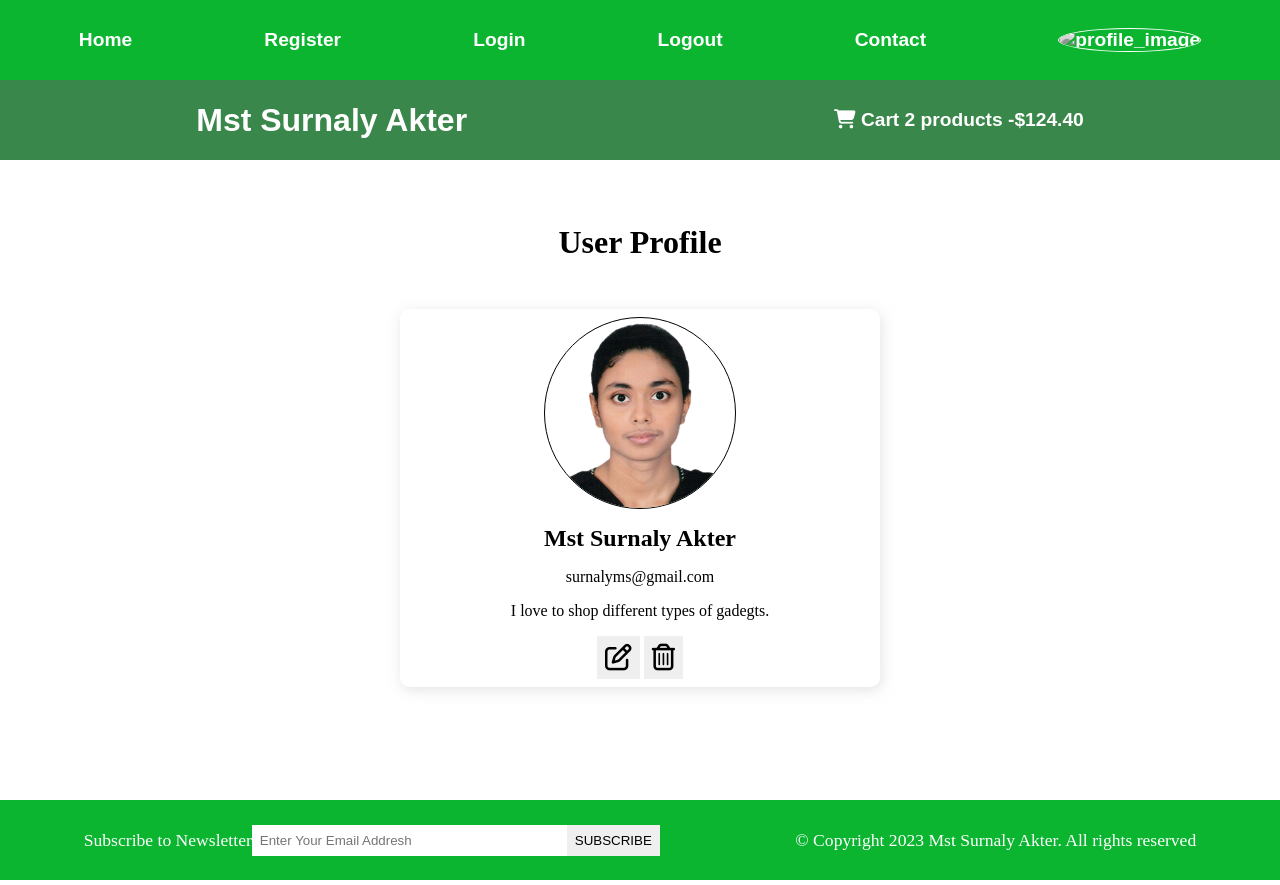
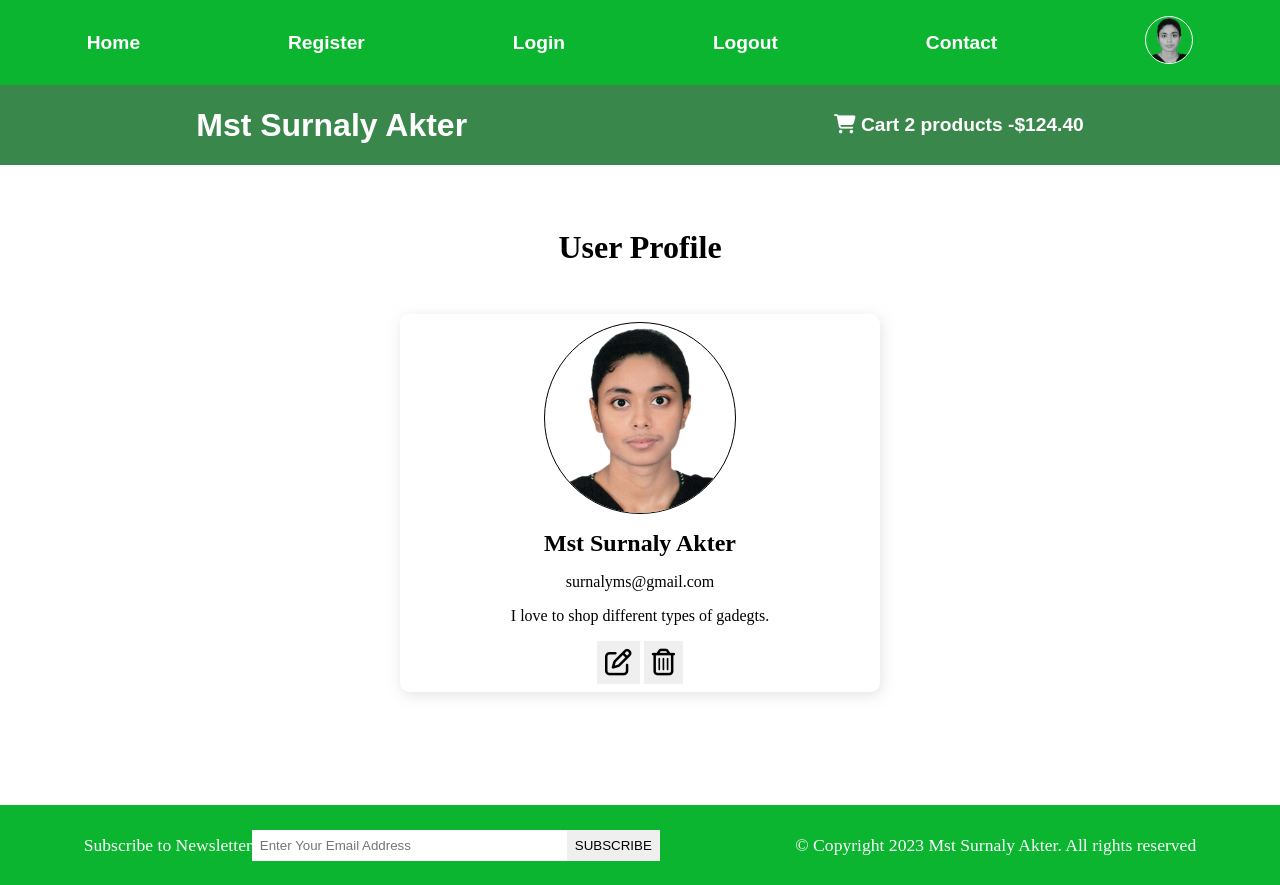
Before and after one commit to mstsurnalyakter/ecommerce_project, a plain HTML site: page profile.html in a window 1280 px wide. Drawn offline with Linux system fonts and the light colour scheme; the site is published under a folder, as on GitHub Pages, so addresses that start at the root find nothing.

Commit message:
Update profile.html

```diff
--- a/profile.html
+++ b/profile.html
@@ -5,7 +5,7 @@
     <meta name="viewport" content="width=device-width, initial-scale=1.0" />
     <meta
       name="description"
-      content="this is an ecommerce project for making mst surnaly akter express"
+      content="This is an e-commerce project for making mst surnaly akter express"
     />
     <title>Ecommerce Project</title>
     <!-- font awesome cdn -->
@@ -41,7 +41,7 @@
         <li class="nav_list">
           <a href="/profile.html" class="nav_link">
             <img
-              src="/images/my.png"
+              src="./images/my.png"
               alt="profile_image"
               class="profile_icon"
             />
@@ -97,7 +97,7 @@
           name="subscribe"
           id="subscribe"
           class="footer_input"
-          placeholder="Enter Your Email Addresh"
+          placeholder="Enter Your Email Address"
         />
         <button class="btn btn-subscribe">Subscribe</button>
       </section>
```
